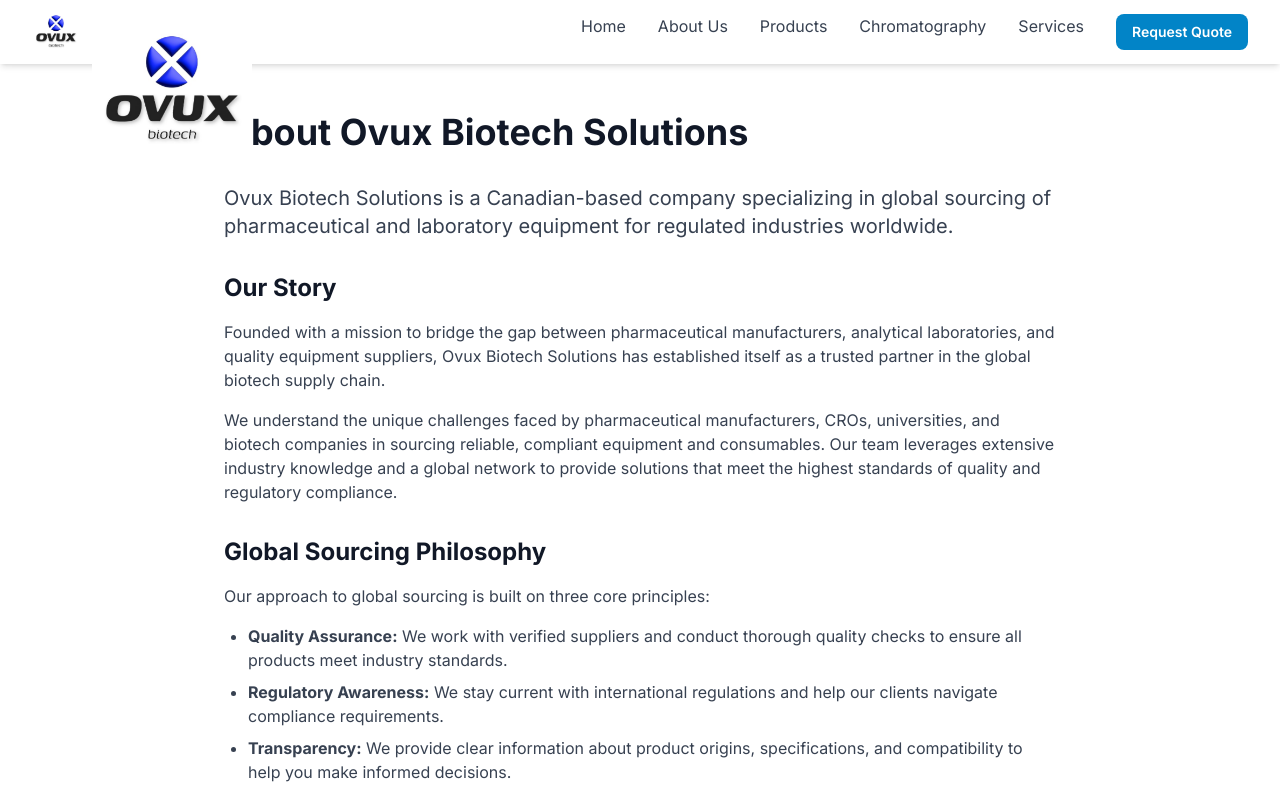
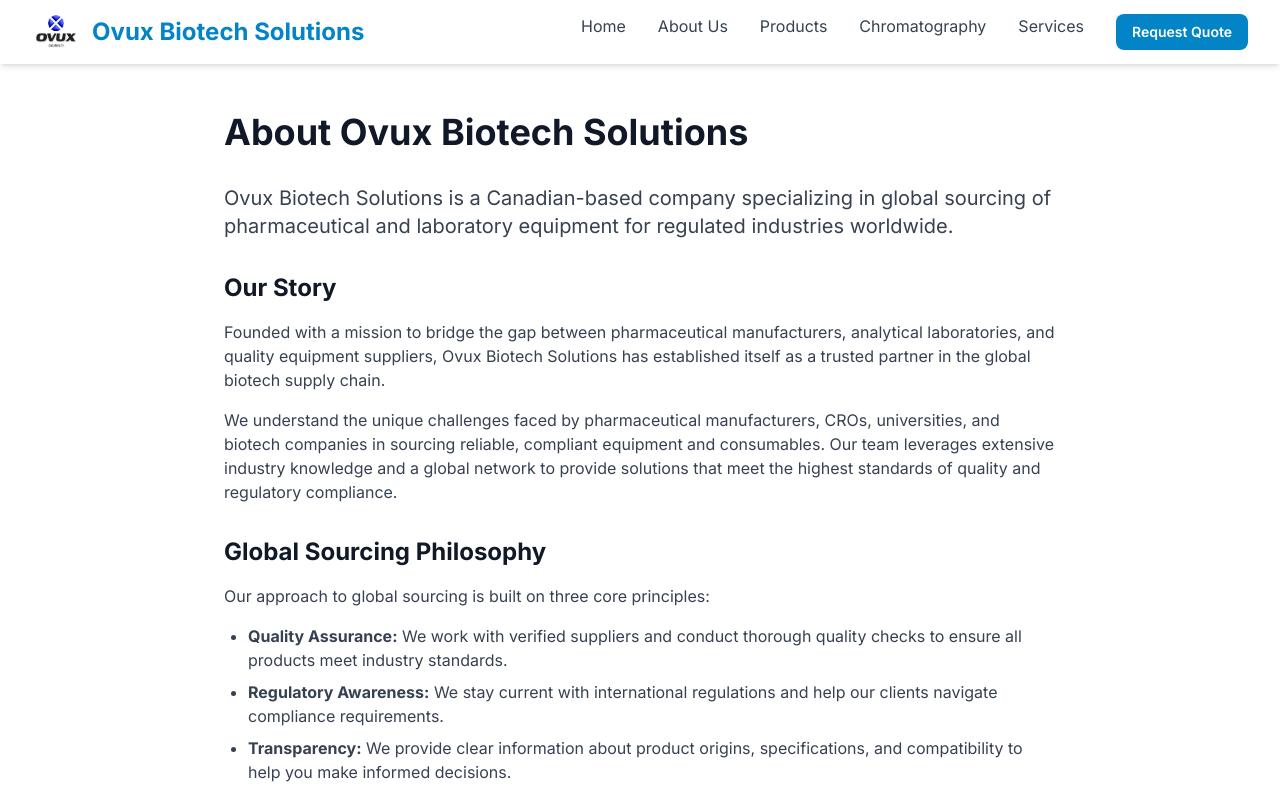
Before and after one commit to a4feef/ovux-biotech, a Next.js app: page /about in a window 1280 px wide. Shown: the top 800 px of the page. Built offline with nearby package versions, Linux system fonts and the light colour scheme.

Commit message:
Update Navbar.tsx

```diff
--- a/components/Navbar.tsx
+++ b/components/Navbar.tsx
@@ -4,29 +4,18 @@
 import Image from 'next/image'
 import { useState } from 'react'
 
-// Logo component with fallback
+// Logo: small icon + "Ovux Biotech Solutions" text (no large logo image)
 function LogoWithFallback() {
-  const [logoError, setLogoError] = useState(false)
   const [iconError, setIconError] = useState(false)
-
-  // If both images fail, show text
-  if (logoError && iconError) {
-    return (
-      <span className="text-xl md:text-2xl font-bold text-primary-600">
-        <span className="md:hidden">OVUX</span>
-        <span className="hidden md:inline">Ovux Biotech Solutions</span>
-      </span>
-    )
-  }
 
   return (
     <>
-      {/* Logo Icon - always try to show */}
+      {/* Small logo icon */}
       {!iconError && (
         <div className="relative h-10 w-10 md:h-12 md:w-12 flex-shrink-0">
           <Image
             src="/logo/ovux-icon.png"
-            alt="OVUX"
+            alt=""
             width={48}
             height={48}
             className="object-contain"
@@ -35,27 +24,11 @@
           />
         </div>
       )}
-      {/* Full Logo - desktop only */}
-      {!logoError && (
-        <div className="relative h-8 w-32 md:h-10 md:w-40 hidden md:block">
-          <Image
-            src="/logo/ovux-logo.png"
-            alt="OVUX Biotech Solutions"
-            width={160}
-            height={40}
-            className="object-contain"
-            priority
-            onError={() => setLogoError(true)}
-          />
-        </div>
-      )}
-      {/* Fallback text - shows on mobile or if logo fails */}
-      {(logoError || iconError) && (
-        <span className="text-xl md:text-2xl font-bold text-primary-600">
-          <span className="md:hidden">OVUX</span>
-          <span className="hidden md:inline">Ovux Biotech Solutions</span>
-        </span>
-      )}
+      {/* Text beside the logo */}
+      <span className="text-xl md:text-2xl font-bold text-primary-600 whitespace-nowrap">
+        <span className="md:hidden">OVUX</span>
+        <span className="hidden md:inline">Ovux Biotech Solutions</span>
+      </span>
     </>
   )
 }
```
